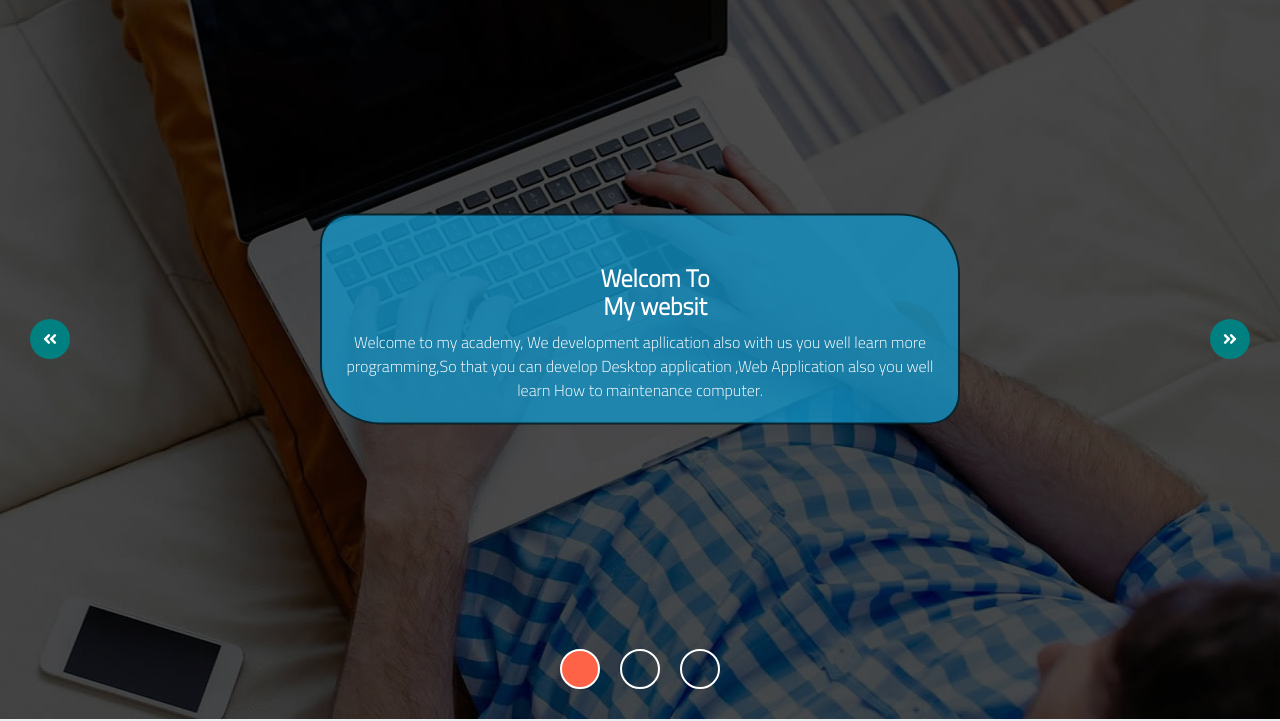
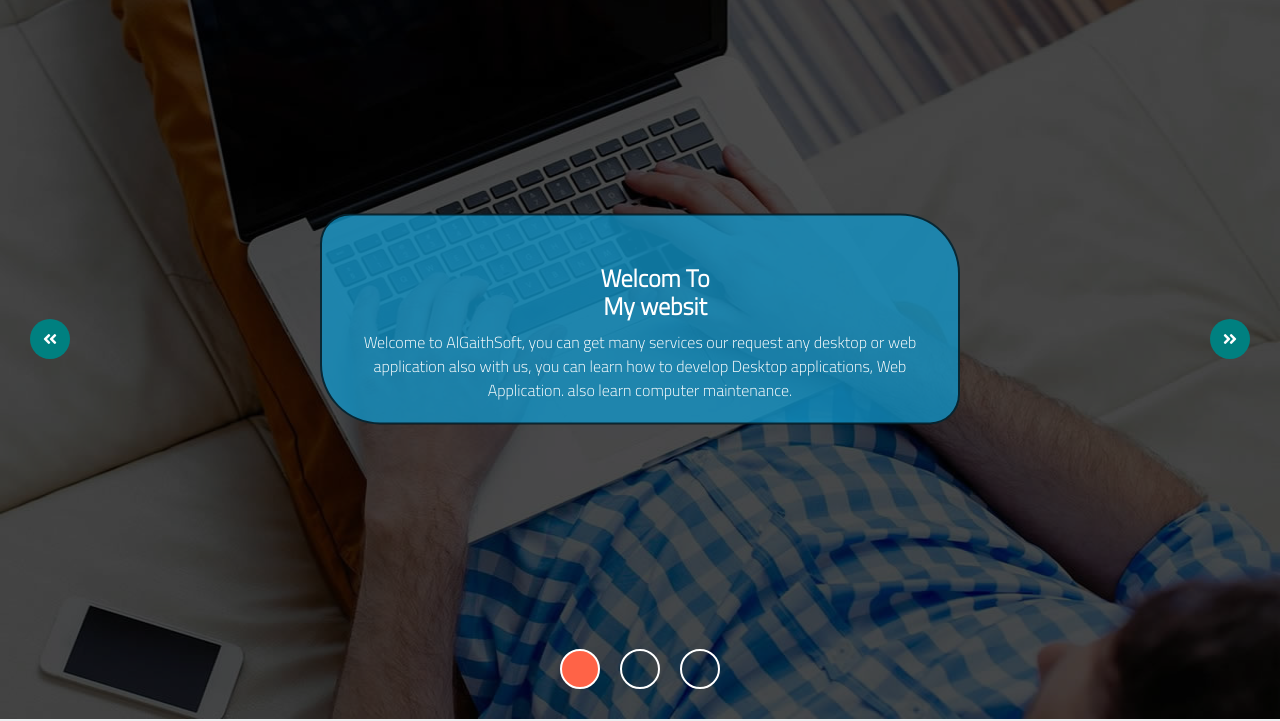
Before and after one commit to nasersss/Mywebsit, a plain HTML site: page index.html in a window 1280 px wide. Shown: the part 81-802 px from the top of the page. Drawn offline with nearby package versions, Linux system fonts and the light colour scheme.

Commit message:
Update index.html

```diff
--- a/index.html
+++ b/index.html
@@ -58,7 +58,8 @@
                         My websit
                     </h2>
                     <p>
-                        Welcome to my academy, We development apllication also  with us you well learn more programming,So that you can develop Desktop application ,Web Application also you well learn How to maintenance computer.
+                        Welcome to AlGaithSoft, you can get many services our request any desktop or web application also with us,
+                        you can learn how to develop Desktop applications, Web Application. also learn computer maintenance.
                     </p>
                 </div>
             </div>
```
